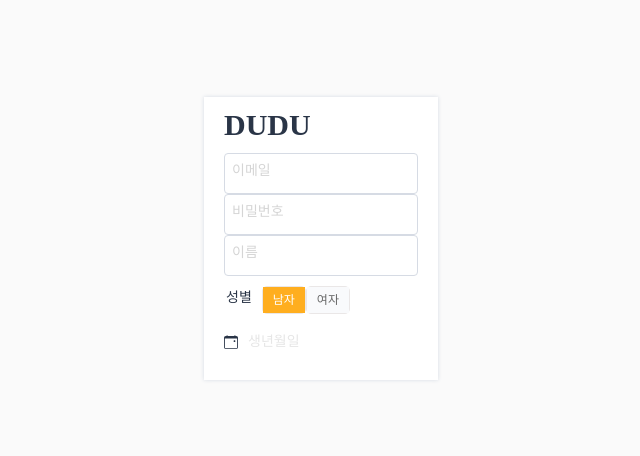
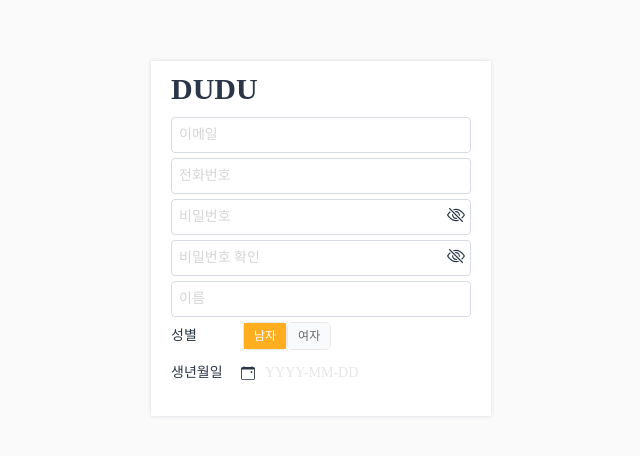
Before and after one commit to wldus904/DUDU, a Next.js app: page /home/Join in a window 1280 px wide. Shown: the part 162-618 px from the top of the page, without its empty margins (319-959 px from the left). Built offline with nearby package versions, Linux system fonts and the light colour scheme.

Commit message:
feat: 회원 가입 component 수정

```diff
--- a/src/pages/home/Join.tsx
+++ b/src/pages/home/Join.tsx
@@ -1,9 +1,12 @@
-import { useState } from "react";
+import { useState, useEffect } from "react";
 import styled from "styled-components";
 import TextBox from "@/components/input/TextBox";
+import Password from "@/components/input/Password";
 import MainIcon from "@/components/icon/MainIcon";
 import RadioGroup from "@/components/input/RadioGroup";
 import DatePicker from "@/components/date/DatePicker";
+import Button from "@/components/button/Button";
+import { required, phoneNumberValidator, emailValidator, passwordValidator } from "@/service/valid";
 
 const InputWrapper = styled.div`
     display: flex;
@@ -20,36 +23,58 @@ const MainIconBox = styled.div`
     margin-bottom: 20px;
 `;
 
-const InputBox = styled.div`
+const InputBox = styled.form`
     max-width: 400px;
+    min-width: 300px;
     padding: 20px;
     background-color: #fff;
     box-shadow: 0 0 4px #d6dbe4;
-
-    input[type="text"] {
-        margin-bottom: 5px;
-    }
 `;
 
-const RadioGroupBox = styled.div`
-    margin-top: 10px;
+const OptionBox = styled.div`
+    ${(props) => (props.flex ? "display: flex; align-items: center;" : "")}
+    margin-bottom: 5px;
 `;
 
-const DatePickerBox = styled.div`
-    margin-top: 10px;
+const Title = styled.div`
+    min-width: 70px;
 `;
 
-// 1. 입력 항목: 이메일, 비밀번호, 이름, 성별, 생일
 const Join = () => {
-    const [id, setId] = useState("");
+    const [email, setEmail] = useState("");
+    const [phoneNumber, setPhoneNumber] = useState("");
     const [pwd, setPwd] = useState("");
+    const [checkPwd, setCheckPwd] = useState("");
     const [name, setName] = useState("");
     const [gender, setGender] = useState("M");
     const [birthDay, setBirthDay] = useState("");
+    const [isValid, setIsValid] = useState(false);
+    const [loading, setLoading] = useState(false);
     const radios = [
         { label: "남자", value: "M", defaultChecked: true },
         { label: "여자", value: "W" },
     ];
+
+    useEffect(() => {
+        return console.log("isValid ::: ", isValid);
+    }, [isValid]);
+
+    const startJoin = () => {
+        setLoading(true);
+        setMsg("");
+
+        if (email === "test" && pwd === "test") {
+            localStorage.setItem("user", "abcd1234");
+            router.push("/main/dashboard");
+        } else {
+            setMsg("아이디 또는 비밀번호를 잘못 입력했습니다");
+            setLoading(false);
+        }
+    };
+
+    const checkPwdValidator = () => {
+        return pwd === checkPwd;
+    };
 
     return (
         <InputWrapper>
@@ -57,41 +82,87 @@ const Join = () => {
                 <MainIconBox>
                     <MainIcon />
                 </MainIconBox>
+                <OptionBox>
                     <TextBox
                         placeholder="이메일"
-                    value={id}
+                        rules={[required, emailValidator]}
+                        value={email}
                         width="98%"
-                    onChange={(e) => setId(e.target.value)}
+                        onChange={(e) => setEmail(e.target.value)}
+                        setValid={setIsValid}
+                        autoComplete="off"
                     />
+                </OptionBox>
+                <OptionBox>
                     <TextBox
+                        placeholder="전화번호"
+                        rules={[required, phoneNumberValidator]}
+                        value={phoneNumber}
+                        width="98%"
+                        onChange={(e) => setPhoneNumber(e.target.value)}
+                        setValid={setIsValid}
+                        autoComplete="off"
+                    />
+                </OptionBox>
+                <OptionBox>
+                    <Password
                         placeholder="비밀번호"
+                        rules={[required, passwordValidator]}
                         value={pwd}
                         width="98%"
                         onChange={(e) => setPwd(e.target.value)}
+                        setValid={setIsValid}
                     />
+                </OptionBox>
+                <OptionBox>
+                    <Password
+                        placeholder="비밀번호 확인"
+                        rules={[required, passwordValidator, checkPwdValidator]}
+                        value={checkPwd}
+                        width="98%"
+                        onChange={(e) => setCheckPwd(e.target.value)}
+                        setValid={setIsValid}
+                    />
+                </OptionBox>
+                <OptionBox>
                     <TextBox
                         placeholder="이름"
+                        rules={[required]}
                         value={name}
                         width="98%"
                         onChange={(e) => setName(e.target.value)}
+                        setValid={setIsValid}
+                        autoComplete="off"
                     />
-                <RadioGroupBox>
+                </OptionBox>
+                <OptionBox flex>
+                    <Title>성별</Title>
                     <RadioGroup
                         radios={radios}
-                        leftTitle="성별"
+                        rules={[required]}
                         groupName="gender"
                         setValue={(value) => setGender(value)}
+                        setValid={setIsValid}
                     />
-                </RadioGroupBox>
-                <DatePickerBox>
+                </OptionBox>
+                <OptionBox flex>
+                    <Title>생년월일</Title>
                     <DatePicker
                         setValue={setBirthDay}
-                        placeholder="생년월일"
+                        rules={[required]}
+                        placeholder="YYYY-MM-DD"
                         aligns="left top"
                         className="datePicker"
+                        setValid={setIsValid}
                     />
-                </DatePickerBox>
+                </OptionBox>
             </InputBox>
+
+            {isValid ?? (
+                <Button color="error" loading={loading} onClick={startJoin}>
+                    회원가입
+                </Button>
+            )}
         </InputWrapper>
     );
 };
```
Lines whose indentation alone changed are shown as unchanged.
